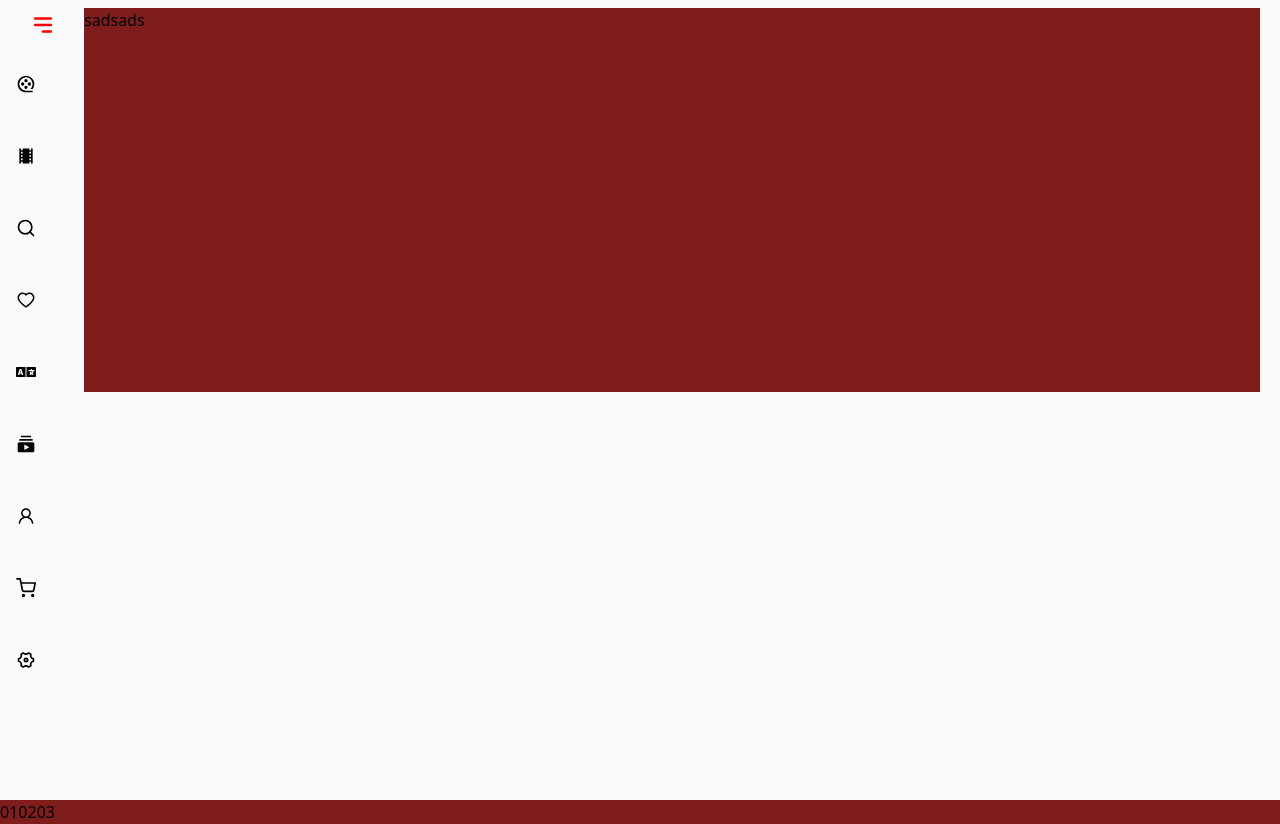
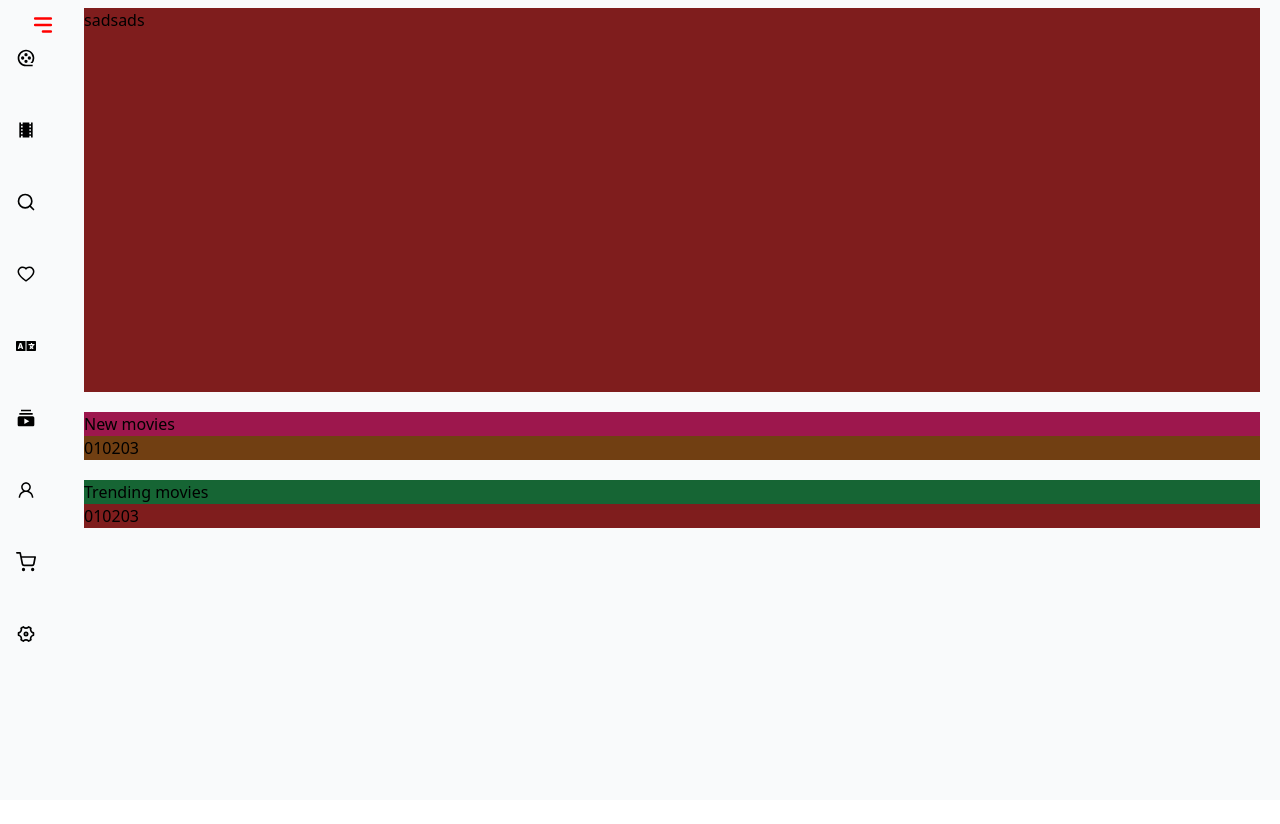
Before and after one commit to palani3/Movie, a React (Vite) app: page /Newmovies in a window 1280 px wide. After the commit the page ends 800 px from the top, so only its background shows below. Built offline with nearby package versions, Linux system fonts and the light colour scheme.

Commit message:
jumboston design

```diff
--- a/src/Components/Navbar.jsx
+++ b/src/Components/Navbar.jsx
@@ -63,6 +63,7 @@ export default function Navbar() {
     // </header>
     <section className="flex  ">
       <div
+      // w-48
         className={` min-h-screen ${open ? "w-48" : "w-16"} duration-500  px-2 pb-5`}
       >
         <div className="py-3 flex justify-end ">
@@ -70,14 +71,14 @@ export default function Navbar() {
             size={26}
             color={"red"}
 
-            className="cursor-pointer "
+            className="cursor-pointer fixed "
             // onClick={() => {
             //   setopen(!open);
             // }}
           />
           {/* <p className='text-gray-50'>sasdasdasdsadss</p> */}
         </div>
-        <div className="mt-4 flex flex-col gap-9  relative">
+        <div className="mt-4 flex flex-col gap-9  fixed">
           {Menus?.map((menu, i) => (
             <Link
               to={menu.link}
--- a/src/pages/Newmovies.jsx
+++ b/src/pages/Newmovies.jsx
@@ -1,35 +1,39 @@
-import React from 'react'
-import Navbar from '../Components/Navbar'
-import Trendingmovie from '../Components/Subpage/Trendingmovie'
+import React from "react";
+import Navbar from "../Components/Navbar";
+import Trendingmovie from "../Components/Subpage/Trendingmovie";
 
 export default function Newmovies() {
   return (
-    <section className=' bg-gray-50 dark:bg-gray-900'>
-<div className='flex'>
-    <div className='flex'>
-   <div className='flex w-16 '><Navbar/></div>
+    <section className=" bg-gray-50 dark:bg-gray-900">
+      <div className="flex">
+        <div className="flex">
+          <div className="flex w-16 ">
+            <Navbar />
           </div>
+        </div>
+        <div className=" w-full">
           <div className={jumbotron}>sadsads</div>
-
-
+          <div className=" md:mx-5 mt-5   bg-yellow-900">
+            <p className="bg-pink-800">New movies</p>
+            <div className="flex flex-row">
+              <div>01</div>
+              <div>02</div>
+              <div>03</div>
             </div>
-   <div>
-   <div className='flex flex-row bg-red-900'>
+          </div>
+          <div className=" md:mx-5 mt-5   bg-red-900">
+            <p className="bg-green-800">Trending movies</p>
+            <div className="flex flex-row">
               <div>01</div>
               <div>02</div>
               <div>03</div>
             </div>
           </div>
 
-
-
-
-
-
-
-
-
+        </div>
+      </div>
     </section>
-  )
+  );
 }
-const jumbotron ='h-96 md:bg-yellow-800 lg:bg-red-900 lg:mt-2 md:mx-5 sm: sm:bg-green-700 w-screen '
+const jumbotron =
+  " h-96 md:bg-yellow-800 lg:bg-red-900 lg:mt-2 md:mx-5 sm: sm:bg-green-700  ";
```
Lines whose indentation alone changed are shown as unchanged.
